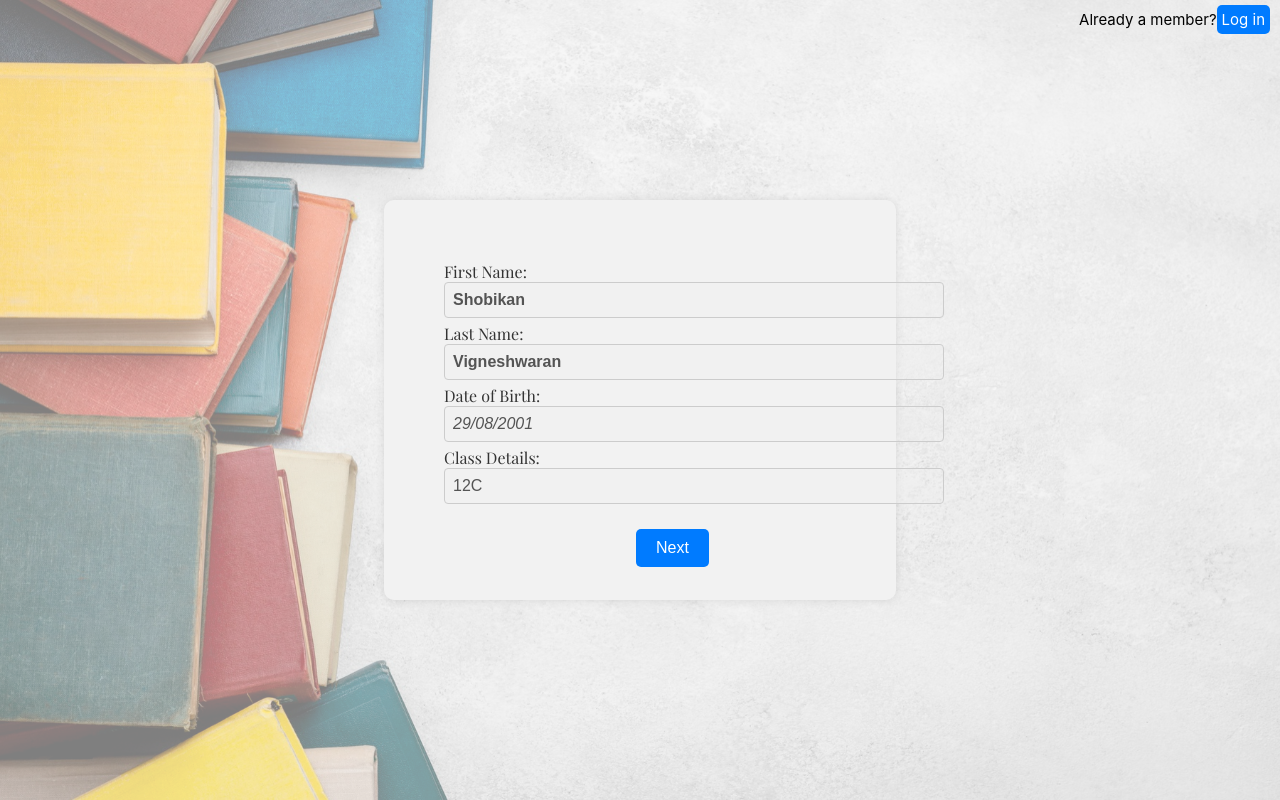
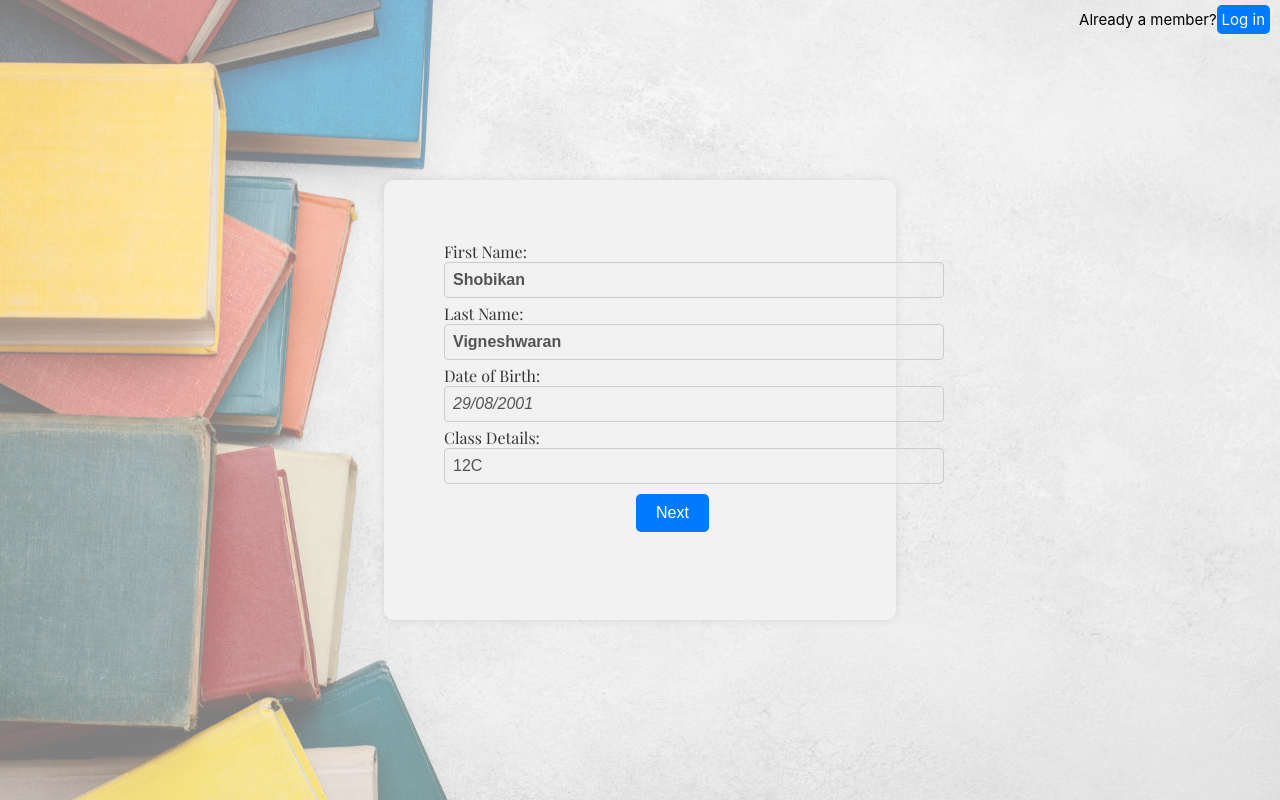
Before and after one commit to paranietharan74/library-management-system-website, a React (Create React App) app: page /details-confirmation in a window 1280 px wide. Built offline with nearby package versions, Linux system fonts and the light colour scheme; a web font is replaced by a local one.

Commit message:
work done

```diff
--- a/src/Pages/style/DetailsConfirmation.module.css
+++ b/src/Pages/style/DetailsConfirmation.module.css
@@ -51,7 +51,7 @@
 
 .confirmation-form-container {
     width: 40vw;
-    height: 50vh;
+    height: 55vh;
     background-color: #f2f2f2;
     padding: 20px;
     border-radius: 10px;
@@ -92,7 +92,7 @@
 /*************************************************************/
 
 .confirm-details-next-button {
-    margin: 20px 15vw;
+    margin: 5px 15vw;
     background-color: #007bff;
     color: white;
     padding: 10px 20px;
--- a/src/Pages/style/VerifyForgotPassword.module.css
+++ b/src/Pages/style/VerifyForgotPassword.module.css
@@ -55,7 +55,6 @@
 
 .form-group input,
 .form-group button {
-    width: 200px;
     height: 40px;
     border-radius: 5px;
     border: 1px solid #ccc;
@@ -64,11 +63,16 @@
 }
 
 .form-group button {
+    width: 200px;
     background-color: #007bff;
     color: #fff;
     font-weight: bold;
     cursor: pointer;
-    margin-left: 150px;
+    margin-left: 0px;
+}
+
+.form-group input[type='text'] {
+    width: 200px; /* Adjust the width to your desired value */
 }
 
 .form-container {
```
